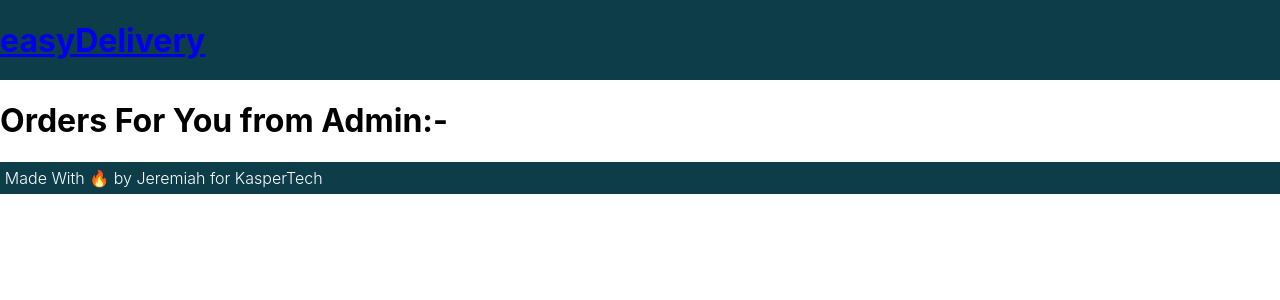
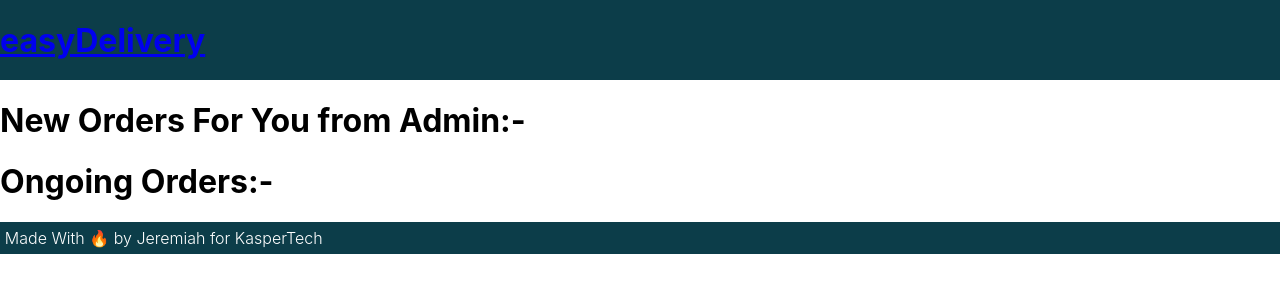
Before and after one commit to jeremytinkers/easyDelivery, a React (Create React App) app: page /rider/1 in a window 1280 px wide. Shown: the top 300 px of the page. Built offline with nearby package versions, Linux system fonts and the light colour scheme.

Commit message:
Implemented Finish functionality for Rider

```diff
--- a/src/data.js
+++ b/src/data.js
@@ -27,7 +27,8 @@ const data = {
         riderId: 5,
         name: "Cristopher Robbins",
         accepted:0,
-        riderCoord: "0.0.0.0"
+        riderCoord: "0.0.0.0",
+        finished:0
     },
     {
         orderDescp: "Santa's Reindeer",
@@ -35,7 +36,8 @@ const data = {
         riderId: 5,
         name: "Cristopher Robbins",
         accepted:2,
-        riderCoord: "0.0.0.0"
+        riderCoord: "0.0.0.0",
+        finished:0
     }
     ]
 };
--- a/src/screens/admin/AdminScreen.js
+++ b/src/screens/admin/AdminScreen.js
@@ -12,8 +12,12 @@ export default function AdminScreen() {
                         <div>Map Link: </div>
                         <div>Rider Id: {curOrder.riderId}</div>
                         {
-                        (curOrder.accepted===1)? (<div>Accepted ✔️ </div>):
-                        ((curOrder.accepted===2)? <div>Not Responded Yet ➖</div> : <div>Declined ❌</div> )
+                            (curOrder.accepted === 1) ? (<div>Accepted ✔️ </div>) :
+                                ((curOrder.accepted === 2) ? <div>Not Responded Yet ➖</div> : <div>Declined ❌</div>)
+                        }
+                        {
+                            (curOrder.finished == 1) ? (<div>Finished ✔️</div>) :
+                                (<div>Not Finished ❌</div>)
                         }
                     </div>
                 })
--- a/src/screens/rider/AcceptScreen.js
+++ b/src/screens/rider/AcceptScreen.js
@@ -33,6 +33,8 @@ export default function AcceptScreen(props) {
             }
         }
         console.log(data.curOrders);
+        const nextPath = "/rider/" + curRiderId;
+        props.history.push(nextPath);
     }
 
     return (
--- a/src/screens/rider/RiderScreen.js
+++ b/src/screens/rider/RiderScreen.js
@@ -11,13 +11,25 @@ export default function RiderScreen(props) {
 
     const curRiderId = props.match.params.id;
 
-    const curRiderOrders = data.curOrders.filter((o) =>
-    {
+    const curRiderOrders = data.curOrders.filter((o) => {
         console.log("bforeRiderId" + o.riderId + "    ||   " + curRiderId);
         console.log(o);
-        if(Number(o.riderId) === Number(curRiderId)){
+        if (Number(o.riderId) === Number(curRiderId)) {
             console.log("yesRiderId" + console.log(o.riderId));
-            if(Number(o.accepted) === 2){
+            if (Number(o.accepted) === 2) {
+                console.log("selected cuz accepted is 2");
+                return o;
+            }
+        }
+    }
+    );
+
+    const ongoingOrders = data.curOrders.filter((o) => {
+        console.log("bforeRiderId" + o.riderId + "    ||   " + curRiderId);
+        console.log(o);
+        if (Number(o.riderId) === Number(curRiderId)) {
+            console.log("yesRiderId" + console.log(o.riderId));
+            if (Number(o.accepted) === 1) {
                 console.log("selected cuz accepted is 2");
                 return o;
             }
@@ -32,21 +44,40 @@ export default function RiderScreen(props) {
         props.history.push(acceptPath);
     }
 
+    function handleFinishOrder(order){
+        var idx = data.curOrders.findIndex((x) => order.curOrder.orderId == x.orderId)
+
+        data.curOrders[idx]={...data.curOrders[idx], finished:1};
+        console.log(JSON.stringify(data.curOrders));
+        props.history.push("/");
+    }
+
     return (
         <div>
-            <h1>Orders For You from Admin:-</h1>
+            <h1>New Orders For You from Admin:-</h1>
             {
                 curRiderOrders.map((curOrder) => {
                     return <div className="row">
                         <div>Order Description: {curOrder.orderDescp}</div>
                         <div>Map Link: </div>
                         <div>Rider Id: {curOrder.riderId}</div>
-                        <button onClick={() => handleAccept({ curOrder})}>Accept</button>
+                        <button onClick={() => handleAccept({ curOrder })}>Accept</button>
                         <Link to="/admin/declineOrder"><button>Decline</button></Link>
                     </div>
                 })
             }
 
+            <h1>Ongoing Orders:-</h1>
+            {
+                ongoingOrders.map((curOrder) => {
+                    return <div className="row">
+                        <div>Order Description: {curOrder.orderDescp}</div>
+                        <button onClick={() => handleFinishOrder({ curOrder })}>Finish</button>
+                    </div>
+                })
+            }
+
+
         </div>
 
     )
```
Lines whose indentation alone changed are shown as unchanged.
